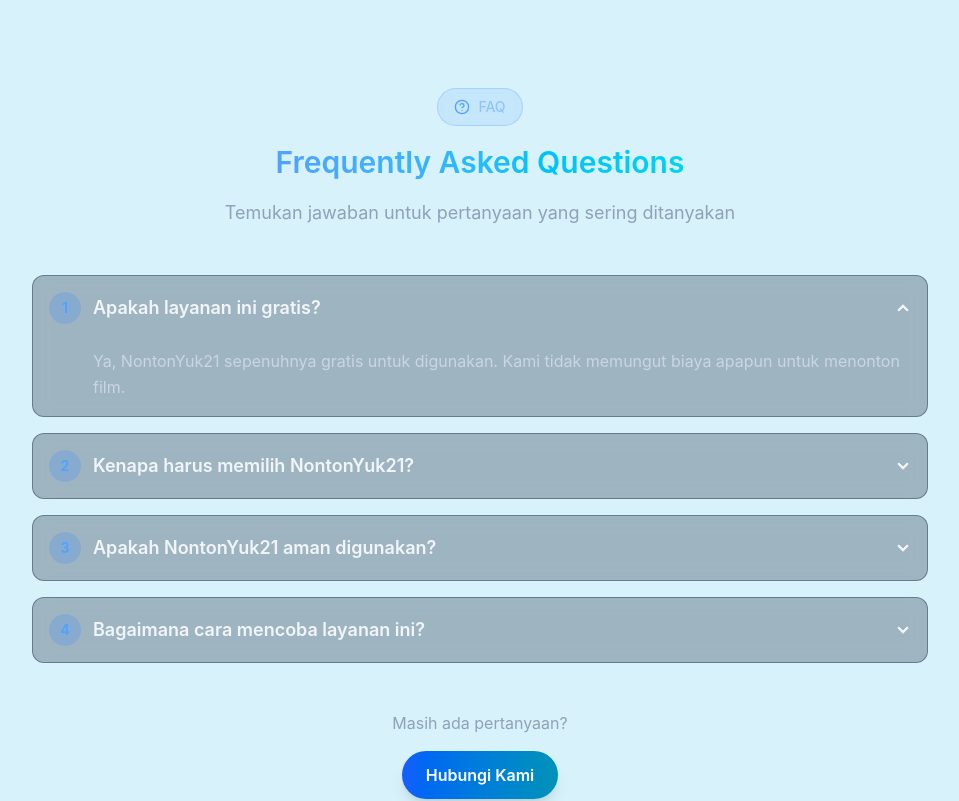
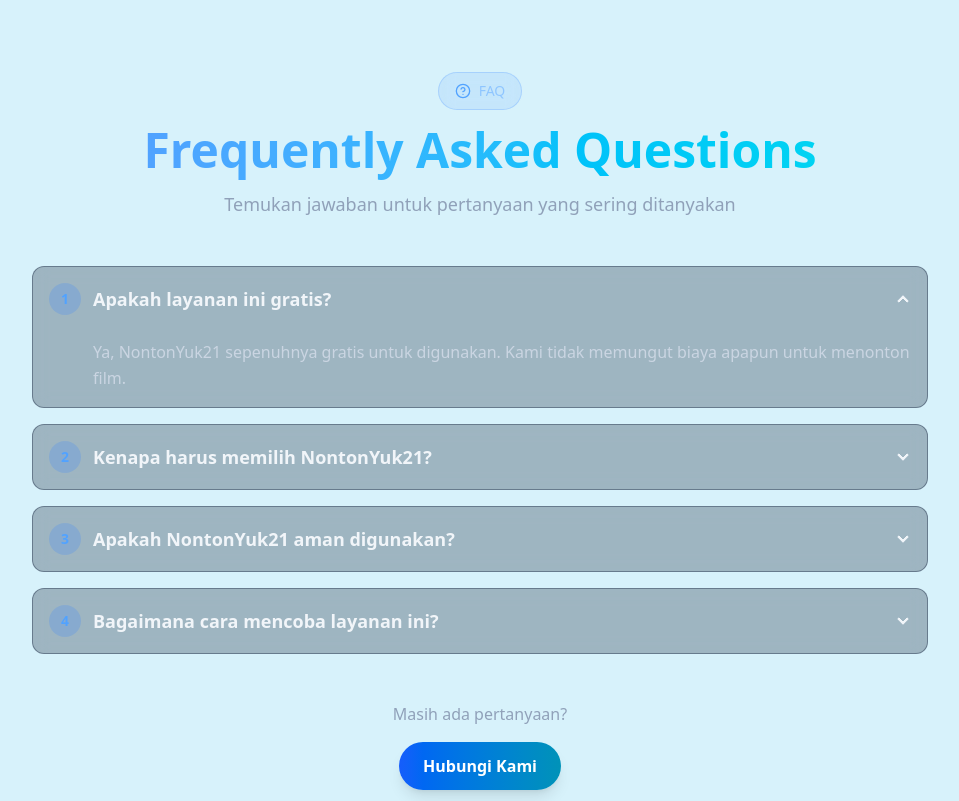
Before and after one commit to hambali-020608/movies-website, a React (Vite) app: page /ny21-indo in a window 1280 px wide. Shown: the part 1400-2201 px from the top of the page, without its empty margins (160-1119 px from the left). Built offline with nearby package versions, Linux system fonts and the light colour scheme; no server answers.

Commit message:
memperbaiki tampilan

```diff
--- a/src/index.css
+++ b/src/index.css
@@ -1,182 +1,22 @@
 @import "tailwindcss";
 @plugin "daisyui";
 
-/* Custom Font Import */
-@import url('https://fonts.googleapis.com/css2?family=Inter:wght@300;400;500;600;700;800&display=swap');
+body {
+  @apply max-w-[100vw] overflow-x-hidden;
+  /* @apply max-h-[100vh] overflow-y-hidden; */
 
-* {
-  font-family: 'Inter', -apple-system, BlinkMacSystemFont, 'Segoe UI', sans-serif;
 }
 
-body {
-  @apply max-w-[100vw] overflow-x-hidden bg-slate-950 text-slate-100;
-  scroll-behavior: smooth;
-  position: relative;
-}
-
-html {
-  @apply overflow-x-hidden;
-}
-
-/* Custom Scrollbar */
-::-webkit-scrollbar {
-  width: 10px;
-  height: 10px;
-}
-
-::-webkit-scrollbar-track {
-  @apply bg-slate-900;
-}
-
-::-webkit-scrollbar-thumb {
-  @apply bg-gradient-to-b from-blue-600 to-cyan-600 rounded-full;
-}
-
-::-webkit-scrollbar-thumb:hover {
-  @apply from-blue-500 to-cyan-500;
-}
-
-/* Container */
+/* Container utama untuk membatasi lebar konten */
 .main-container {
   @apply w-full max-w-screen-2xl mx-auto px-4 sm:px-6 lg:px-8;
 }
 
-/* Swiper Customization */
+/* Atur Swiper/Slider agar tidak menyebabkan overflow */
 .swiper-container {
   @apply overflow-visible;
 }
 
 .swiper-slide {
-  @apply w-auto;
+  @apply w-auto; /* atau atur width yang spesifik */
 }
-
-/* Animations */
-@keyframes fade-in {
-  from {
-    opacity: 0;
-    transform: translateY(20px);
-  }
-  to {
-    opacity: 1;
-    transform: translateY(0);
-  }
-}
-
-.animate-fade-in {
-  animation: fade-in 0.5s ease-out;
-}
-
-@keyframes glow-pulse {
-  0%, 100% {
-    box-shadow: 0 0 20px rgba(59, 130, 246, 0.5);
-  }
-  50% {
-    box-shadow: 0 0 40px rgba(59, 130, 246, 0.8);
-  }
-}
-
-.animate-glow-pulse {
-  animation: glow-pulse 2s ease-in-out infinite;
-}
-
-/* Card Hover Effect */
-.card-hover {
-  @apply transition-all duration-500;
-}
-
-.card-hover:hover {
-  @apply transform -translate-y-2 shadow-2xl shadow-blue-500/20;
-}
-
-/* Gradient Text */
-/* .gradient-text {
-  @apply bg-gradient-to-r from-blue-400 to-cyan-400 bg-clip-text text-transparent;
-} */
-
-/* Glass Effect */
-.glass-effect {
-  @apply bg-slate-800/50 backdrop-blur-xl border border-slate-700/50;
-}
-
-/* Button Glow */
-.btn-glow {
-  @apply relative overflow-hidden;
-}
-
-.btn-glow::before {
-  content: '';
-  @apply absolute inset-0 bg-gradient-to-r from-transparent via-white/20 to-transparent;
-  transform: translateX(-100%);
-  transition: transform 0.6s;
-}
-
-.btn-glow:hover::before {
-  transform: translateX(100%);
-}
-
-/* Section Spacing */
-section {
-  @apply py-16 md:py-24;
-}
-
-/* Responsive Typography (lebih kecil dan rapi) */
-h1 {
-  @apply text-3xl md:text-4xl lg:text-5xl font-bold leading-tight;
-}
-
-h2 {
-  @apply text-2xl md:text-3xl font-semibold leading-snug;
-}
-
-h3 {
-  @apply text-xl md:text-2xl font-medium leading-snug;
-}
-
-/* FAQ Collapse */
-.collapse {
-  @apply bg-slate-800/30 backdrop-blur-sm border-slate-700/50 rounded-xl;
-}
-
-.collapse:hover {
-  @apply bg-slate-800/50 border-blue-500/30;
-}
-
-.collapse-title {
-  @apply text-slate-100;
-}
-
-.collapse-content {
-  @apply text-slate-300;
-}
-
-/* Focus States */
-input:focus,
-textarea:focus,
-select:focus {
-  @apply outline-none ring-2 ring-blue-500/50;
-}
-
-/* Link Hover */
-a {
-  @apply transition-colors duration-300 hover:text-cyan-400;
-}
-
-/* Image Fade-in Fix */
-img {
-  @apply transition-opacity duration-500 ease-in-out opacity-100;
-}
-
-/* Lazy-loaded images (fade-in effect tanpa error hilang) */
-img[loading="lazy"] {
-  opacity: 0;
-  transition: opacity 0.5s ease-in-out;
-}
-
-img.loaded {
-  opacity: 1;
-}
-
-/* Section Titles */
-/* .section-title {
-  @apply text-center mb-8 gradient-text;
-} */
```
